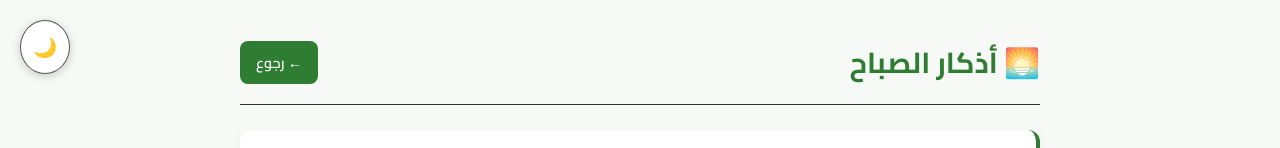
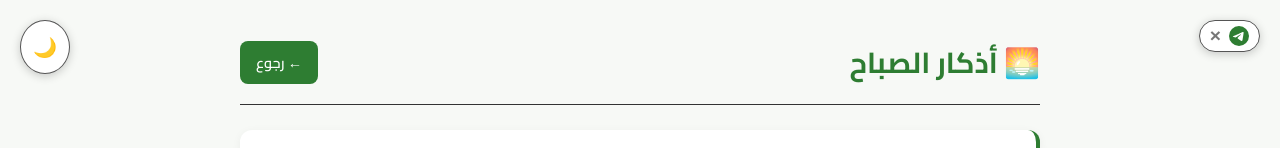
Before and after one commit to kareemcode17x/azkar-site, a plain HTML site: page morning.html in a window 1280 px wide. Shown: the top 148 px of the page. Drawn offline with Linux system fonts and the light colour scheme.

Commit message:
Add floating Telegram button to morning.html

```diff
--- a/morning.html
+++ b/morning.html
@@ -55,6 +55,13 @@
 </head>
 <body>
     <button class="theme-toggle" id="theme-toggle" onclick="toggleTheme()">🌙</button>
+        <!-- زرار التليجرام العائم -->
+    <div id="tg-floating" style="position: fixed; top: 20px; right: 20px; z-index: 100; display: flex; align-items: center; background: var(--card-bg); border: 1px solid #555; border-radius: 50px; padding: 5px 10px; box-shadow: 0 2px 10px rgba(0,0,0,0.2);">
+        <a href="https://t.me/K_Zsc1" target="_blank" style="display: flex; align-items: center; color: var(--primary); text-decoration: none;">
+            <svg width="20" height="20" viewBox="0 0 24 24" fill="none" xmlns="http://www.w3.org/2000/svg"><path d="M11.944 0A12 12 0 0 0 0 12a12 12 0 0 0 12 12 12 12 0 0 0 12-12A12 12 0 0 0 12 0a12 12 0 0 0-.056 0zm4.962 7.224c.1-.002.321.023.465.14a.506.506 0 0 1 .171.325c.016.093.036.306.02.472-.18 1.898-.962 6.502-1.36 8.627-.168.9-.499 1.201-.82 1.23-.696.065-1.225-.46-1.9-.902-1.056-.693-1.653-1.124-2.678-1.8-1.185-.78-.417-1.21.258-1.91.177-.184 3.247-2.977 3.307-3.23.007-.032.014-.15-.056-.212s-.174-.041-.249-.024c-.106.024-1.793 1.14-5.061 3.345-.48.33-.913.49-1.302.48-.428-.008-1.252-.241-1.865-.44-.752-.245-1.349-.374-1.297-.789.027-.216.325-.437.893-.663 3.498-1.524 5.83-2.529 6.998-3.014 3.332-1.386 4.025-1.627 4.476-1.635z" fill="currentColor"/></svg>
+        </a>
+        <span onclick="document.getElementById('tg-floating').style.display='none'" style="margin-right: 8px; cursor: pointer; color: #777; font-weight: bold; font-family: sans-serif; font-size: 1.2rem; line-height: 1;">&times;</span>
+    </div>
     <div class="container">
         <div class="header">
             <h1>🌅 أذكار الصباح</h1>
```
